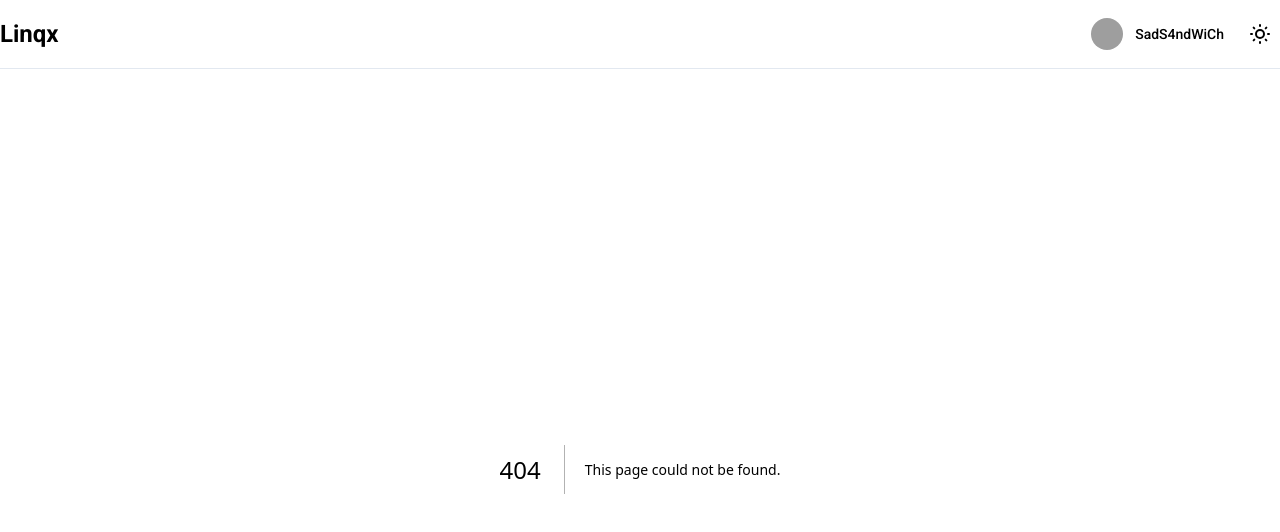
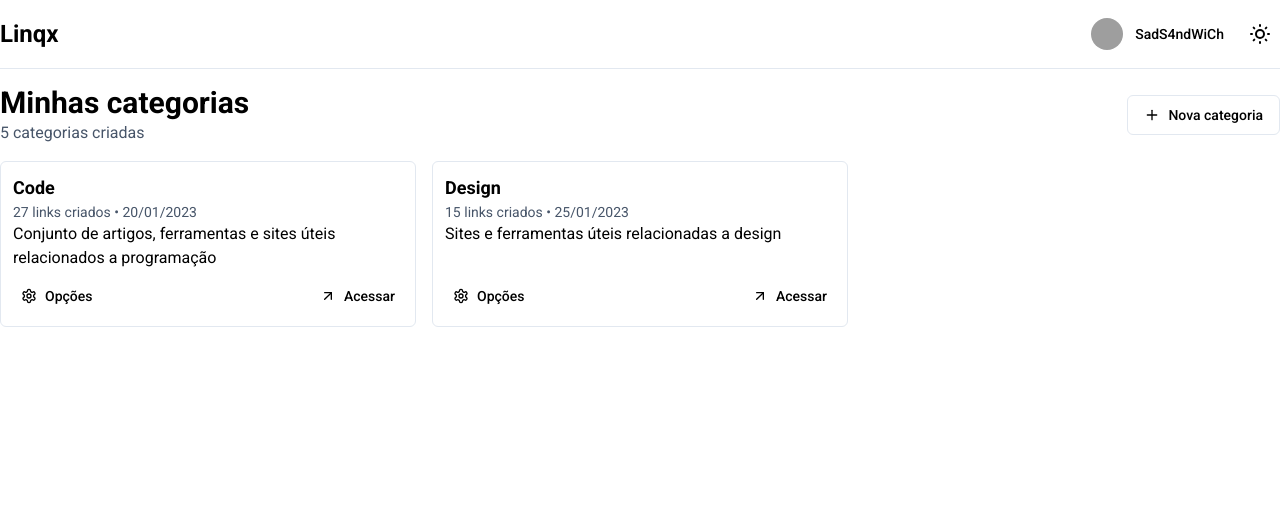
Before and after one commit to SadS4ndWiCh/linqx, a Next.js app: page /home in a window 1280 px wide. Before the commit this address had no page. Shown: the top 532 px of the page. Built offline with nearby package versions, Linux system fonts and the light colour scheme; grey boxes are pictures that could not be loaded.

Commit message:
feat: create home page

```diff
--- /dev/null
+++ b/src/pages/home.tsx
@@ -0,0 +1,78 @@
+import { Icons } from "@/components/Icons";
+import { Button } from "@/components/ui/Button";
+import { Input } from "@/components/ui/Input";
+import { Label } from "@/components/ui/Label";
+import { Category } from "@/components/Category";
+import * as Dialog from "@/components/ui/Dialog";
+
+const categories = [
+	{
+		title: 'Code',
+		description: 'Conjunto de artigos, ferramentas e sites úteis relacionados a programação',
+		linksCount: 27,
+		createdAt: '20/01/2023',
+	},
+	{
+		title: 'Design',
+		description: 'Sites e ferramentas úteis relacionadas a design',
+		linksCount: 15,
+		createdAt: '25/01/2023',
+	},
+];
+
+export default function Home() {
+	return (
+		<div className="container mx-auto py-4">
+			<div className="flex items-center justify-between">
+				<div>
+					<h1 className="text-3xl font-bold">Minhas categorias</h1>
+					<span className="text-slate-600 dark:text-slate-300">
+						5 categorias criadas
+					</span>
+				</div>
+
+				<Dialog.Root>
+					<Dialog.Trigger asChild>
+						<Button variant='outline'>
+							<Icons.plus className="mr-2 h-4 w-4"/>
+							<span>Nova categoria</span>
+						</Button>
+					</Dialog.Trigger>
+					<Dialog.Content className="sm:max-w-[425px]">
+						<Dialog.Header>
+							<Dialog.Title>Nova categoria</Dialog.Title>
+							<Dialog.Description>
+								Crie uma nova categoria para conseguir generenciar melhor seus links
+							</Dialog.Description>
+						</Dialog.Header>
+						<div className="grid gap-4 py-4">
+							<div className="items-center gap-4">
+								<Label htmlFor="name" className="text-right">
+									Nome
+								</Label>
+								<Input id="name" placeholder="Digite o nome da categoria" />
+							</div>
+						</div>
+						<Dialog.Footer>
+							<Button type="submit">
+								Salvar
+							</Button>
+						</Dialog.Footer>
+					</Dialog.Content>
+				</Dialog.Root>
+			</div>
+
+			<div className="grid grid-cols-3 gap-4 mt-4">
+				{ categories.map((category, i) => (
+					<Category
+						key={i}
+						title={category.title}
+						description={category.description}
+						linksCount={category.linksCount}
+						createdAt={category.createdAt}
+					/>
+				)) }
+			</div>
+		</div>
+	)
+}
```
